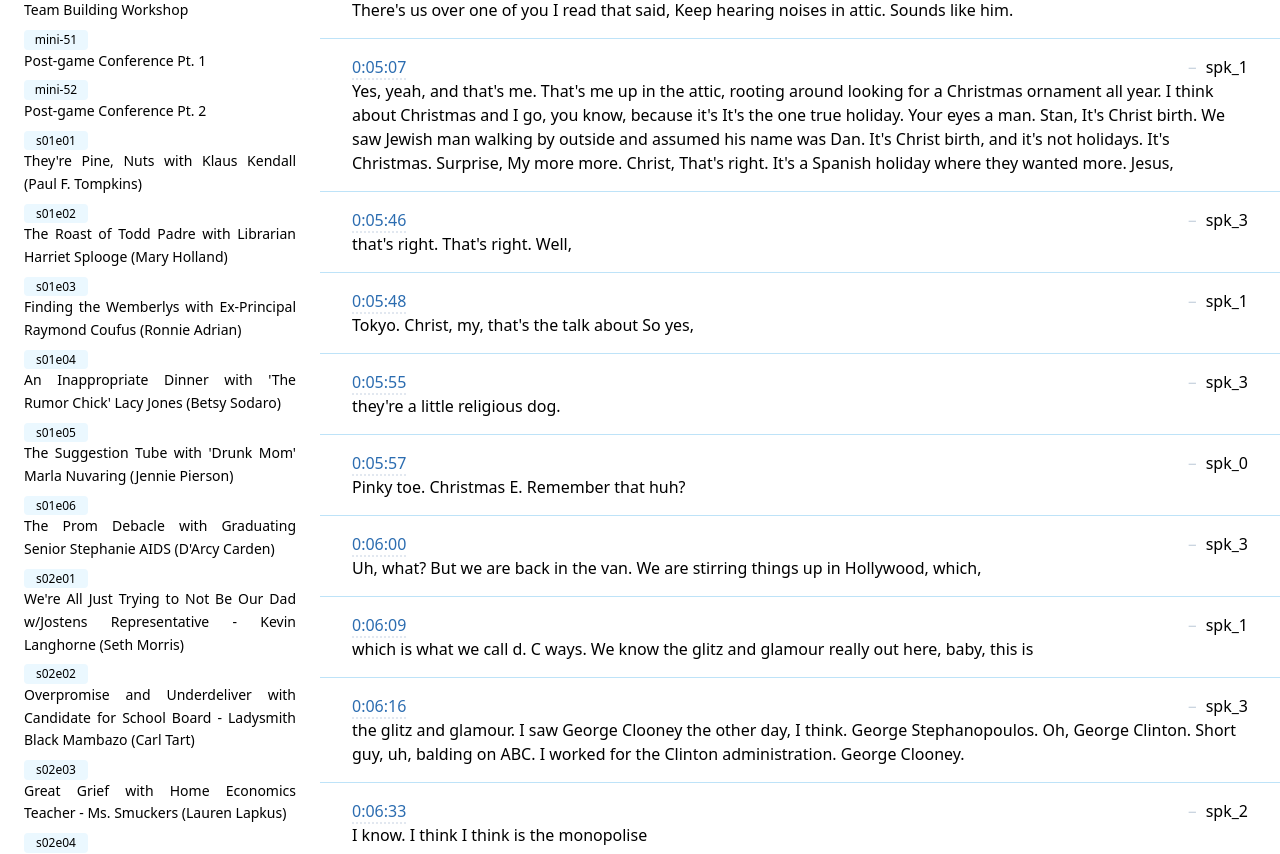
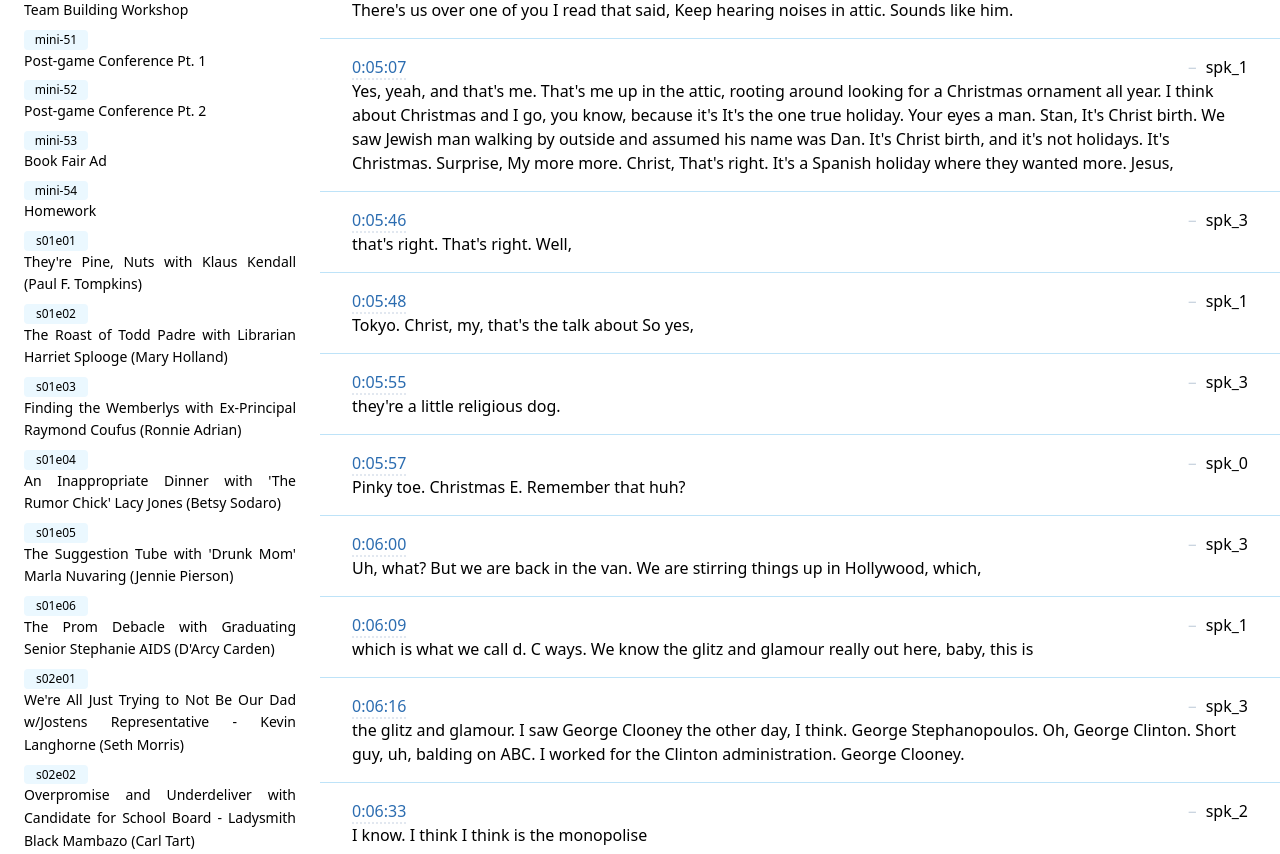
Before and after one commit to martenfrisk/seekerslounge, a React (Create React App) app: page /#/ep/mini-02 in a window 1280 px wide. Shown: the part 3200-4054 px from the top of the page. Built offline with nearby package versions, Linux system fonts and the light colour scheme.

Commit message:
Add two minis and last reg ep

```diff
--- a/src/assets/episodelist.jsx
+++ b/src/assets/episodelist.jsx
@@ -51,6 +51,8 @@ export const eps = [
 "mini-50.json",
 "mini-51.json",
 "mini-52.json",
+"mini-53.json",
+"mini-54.json",
 "s01e01.json",
 "s01e02.json",
 "s01e03.json",
@@ -146,5 +148,6 @@ export const eps = [
 "s09e35.json",
 "s09e36.json",
 "s09e37.json",
-"s09e38.json"
+"s09e38.json",
+"s09e39.json"
 ]
--- a/src/assets/episodes.json
+++ b/src/assets/episodes.json
@@ -310,6 +310,18 @@
     "title": "Post-game Conference Pt. 2",
     "desc": "Bill calls an Uber after storming out of the press conference.",
     "date": "Wed, 10 Jun 2020 21:00:00 -0700"
+  },
+  {
+    "ep": "mini-53",
+    "title": "Book Fair Ad",
+    "desc": "The teachers cut an ad promoting the Hamilton Book Fair.",
+    "date": "Wed, 17 Jun 2020 21:00:00 -0700"
+  },
+  {
+    "ep": "mini-54",
+    "title": "Homework",
+    "desc": "Howard assigns his kids homework before they leave class for the day.",
+    "date": "Wed, 24 Jun 2020 21:00:00 -0700"
   },
   {
     "ep": "s01e01",
@@ -886,5 +898,11 @@
     "title": "This Here Wagon",
     "desc": "Superintendent Charles Minipig (Paul F. Tompkins) joins the teachers to help them plan Hamilton’s graduation ceremony, including taste-testing the appetizers they plan to serve.",
     "date": "Tue, 16 Jun 2020 21:00:00 -0700"
+  },
+  {
+    "ep": "s09e39",
+    "title": "The Book Of Hairman",
+    "desc": "The teachers (and Mike Ehrmentraut) recap Hamilton's graduation ceremony, including their wardrobe malfunctions and hot mic moments, and finally say goodbye to the podcast. ",
+    "date": "Wed, 24 Jun 2020 00:00:09 -0700"
   }
  ]
--- a/src/assets/main.css
+++ b/src/assets/main.css
@@ -859,10 +859,6 @@ video {
   padding-top: 0.25rem;
 }
 
-.pt-2 {
-  padding-top: 0.5rem;
-}
-
 .pr-3 {
   padding-right: 0.75rem;
 }
```
